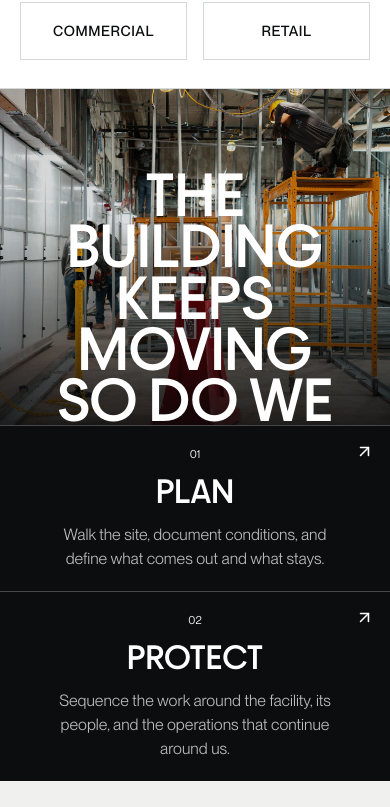
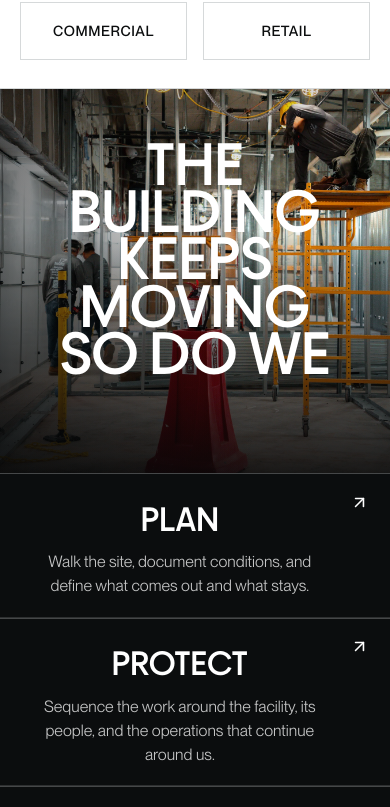
Before and after one commit to alexsalicio23/jz-group-revised-site, a Next.js app: page / in a window 390 px wide. Shown: the part 1526-2333 px from the top of the page. Built offline with nearby package versions, Linux system fonts and the light colour scheme; no server answers.

Commit message:
Restore d77 process band design

```diff
--- a/app/layout.tsx
+++ b/app/layout.tsx
@@ -8,6 +8,7 @@ import { OrganizationStructuredData } from "@/components/StructuredData";
 import "./globals.css";
 import "./sitewide-update.css";
 import "./hero-d77.css";
+import "./process-d77.css";
 
 const neue = localFont({
   src: [
--- a/app/page.tsx
+++ b/app/page.tsx
@@ -58,7 +58,6 @@ export default function Home() {
           {activeProcess.map((step) => (
             <li key={step.title}>
               <Link href={step.href}>
-                <span>{step.number}</span>
                 <strong>{step.title}</strong>
                 <p>{step.description}</p>
                 <ArrowUpRight aria-hidden="true" size={19} />
--- /dev/null
+++ b/app/process-d77.css
@@ -0,0 +1,214 @@
+/* D77 process band: preserve the audited site's media while restoring the reference treatment. */
+.metric-field-story {
+  position: relative;
+  min-height: 760px;
+  height: 92svh;
+  overflow: hidden;
+  color: var(--paper);
+  background: var(--ink);
+}
+
+.metric-field-story > img {
+  object-fit: cover;
+}
+
+.metric-field-shade {
+  position: absolute;
+  inset: 0;
+  background:
+    linear-gradient(90deg, rgb(5 7 8 / 0.52), transparent 66%),
+    linear-gradient(180deg, rgb(5 7 8 / 0.16), transparent 36%, rgb(5 7 8 / 0.88));
+}
+
+.metric-field-copy {
+  position: absolute;
+  z-index: 2;
+  top: clamp(5.5rem, 10vh, 7.5rem);
+  right: var(--gutter);
+  left: var(--gutter);
+  text-align: center;
+}
+
+.metric-field-copy h2 {
+  max-width: 980px;
+  margin-inline: auto;
+  font-size: clamp(4.5rem, 6.2vw, 6.8rem);
+  line-height: 0.88;
+  text-align: center;
+}
+
+.metric-process {
+  position: absolute;
+  inset: auto var(--gutter) 2.5rem;
+  z-index: 3;
+  display: grid;
+  grid-template-columns: repeat(4, minmax(0, 1fr));
+  gap: clamp(0.75rem, 1.2vw, 1.4rem);
+  border: 0;
+}
+
+.metric-process li + li {
+  border-left: 0;
+}
+
+.metric-process a {
+  position: relative;
+  display: grid;
+  min-height: 190px;
+  grid-template-rows: auto auto 1fr;
+  padding: 1.35rem;
+  overflow: hidden;
+  color: var(--paper);
+  background: linear-gradient(180deg, rgb(8 11 12 / 0.24), rgb(8 11 12 / 0.68));
+  border-radius: var(--surface-radius);
+  backdrop-filter: blur(8px);
+  transition: color 220ms ease, background 220ms ease, transform 220ms ease;
+}
+
+.metric-process strong {
+  align-self: end;
+  margin-top: 0;
+  font-family: var(--font-frama), sans-serif;
+  font-size: clamp(1.65rem, 1.9vw, 2.15rem);
+}
+
+.metric-process p {
+  max-width: 310px;
+  margin: 0.75rem 0 0;
+  color: rgb(255 255 255 / 0.76);
+  font-size: 0.88rem;
+  line-height: 1.5;
+  text-align: left;
+}
+
+main .metric-process p {
+  margin-right: 0 !important;
+  margin-left: 0 !important;
+  text-align: left !important;
+}
+
+.metric-process svg {
+  position: absolute;
+  top: 1rem;
+  right: 1rem;
+}
+
+@media (hover: hover) and (pointer: fine) {
+  .metric-process a:hover {
+    color: var(--paper);
+    background: linear-gradient(180deg, rgb(255 255 255 / 0.12), rgb(8 11 12 / 0.64));
+    transform: translateY(-4px);
+  }
+
+  .metric-process a:hover p {
+    color: rgb(255 255 255 / 0.86);
+  }
+}
+
+@media (hover: none) {
+  .metric-process a:hover {
+    color: var(--paper);
+    background: linear-gradient(180deg, rgb(8 11 12 / 0.24), rgb(8 11 12 / 0.68));
+    transform: none;
+  }
+
+  .metric-process a:hover p {
+    color: rgb(255 255 255 / 0.76);
+  }
+}
+
+@media (max-width: 1024px) {
+  .metric-field-copy h2 {
+    font-size: clamp(4rem, 8vw, 5.4rem);
+  }
+
+  .metric-process {
+    gap: 0.65rem;
+  }
+
+  .metric-process a {
+    min-height: 210px;
+    padding: 1.15rem;
+  }
+}
+
+@media (max-width: 760px) {
+  .metric-field-story {
+    display: flex;
+    min-height: 0;
+    height: auto;
+    flex-direction: column;
+    padding-top: 24rem;
+  }
+
+  .metric-field-story > img,
+  .metric-field-shade {
+    height: 24rem !important;
+    bottom: auto !important;
+  }
+
+  .metric-field-copy {
+    top: 3.25rem;
+    right: 1.4rem;
+    left: 1.4rem;
+    text-align: center;
+  }
+
+  .metric-field-copy h2 {
+    max-width: 350px;
+    margin-inline: auto;
+    font-size: 3.35rem;
+    text-align: center;
+  }
+
+  .metric-process {
+    position: relative;
+    inset: auto;
+    grid-template-columns: 1fr;
+    gap: 0;
+    background: var(--ink);
+  }
+
+  .metric-process li + li {
+    border-top: 1px solid rgb(255 255 255 / 0.14);
+  }
+
+  .metric-process a {
+    min-height: 142px;
+    grid-template-columns: minmax(0, 1fr) 24px;
+    grid-template-rows: auto auto;
+    padding: 1.15rem;
+    background: var(--ink);
+    border-radius: 0;
+    backdrop-filter: none;
+  }
+
+  .metric-process strong,
+  .metric-process p {
+    grid-column: 1;
+    margin-inline: auto;
+    text-align: center;
+  }
+
+  main .metric-process p {
+    margin-inline: auto !important;
+    text-align: center !important;
+  }
+
+  .metric-process strong {
+    margin-top: 0.25rem;
+    font-size: 1.9rem;
+  }
+
+  .metric-process p {
+    max-width: 290px;
+    margin-top: 0.2rem;
+    font-size: 0.82rem;
+  }
+
+  .metric-process svg {
+    position: static;
+    grid-column: 2;
+    grid-row: 1;
+  }
+}
```
Also changed, not shown: 1 other file (tests, documents, lock files or other folders).
